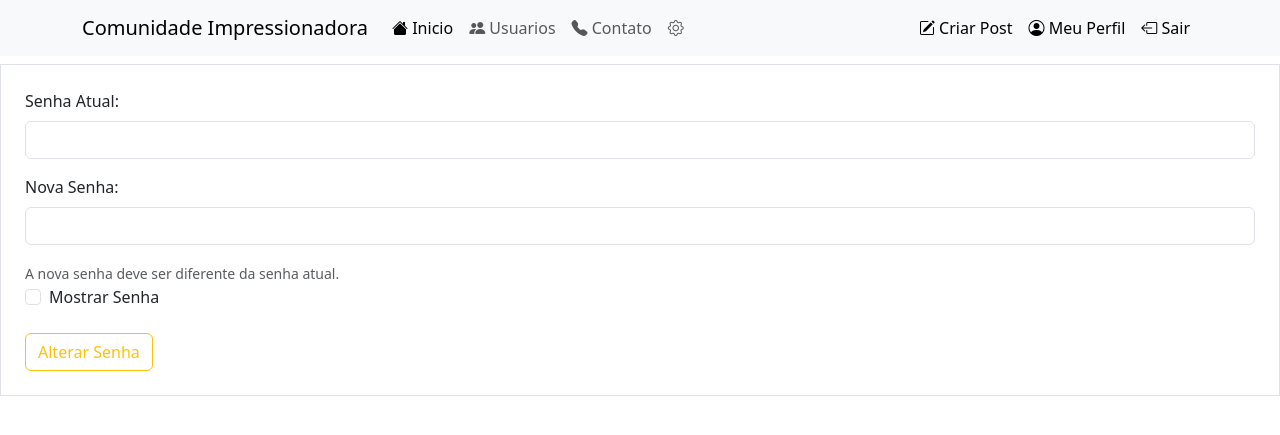
After one commit to AlaiSeide/Site-Comunidade, a Flask app: page /alterar_senha in a window 1280 px wide. The commit adds this page. Shown: the top 435 px of the page. Run offline with Flask 3, Linux system fonts and the light colour scheme; the visitor is signed in with stand-in values (Sample User, id 1).

Commit message:
bug mostrar senha fix

```diff
--- a/comunidadeimpressionadora/routes.py
+++ b/comunidadeimpressionadora/routes.py
@@ -6,6 +6,7 @@ from flask_login import login_user, logout_user, current_user, login_required
 import secrets
 import os
 from PIL import Image
+from itsdangerous import URLSafeTimedSerializer
 
 import smtplib
 from email.mime.multipart import MIMEMultipart
@@ -333,3 +334,104 @@ def set_language(language):
     response = redirect(url_for('home'))  # Redireciona para a página inicial depois de mudar o idioma
     response.set_cookie('lang', language)  # Define um cookie com o idioma escolhido
     return response
+
+
+
+
+# unção para gerar o token
+# Vamos criar uma função que cria uma chave especial para o usuário:
+def gerar_token(usuario):
+    s = URLSafeTimedSerializer(app.config['SECRET_KEY'])
+    return s.dumps({'usuario_id': usuario.id})
+
+def validar_token(token, max_age=3600):
+    s = URLSafeTimedSerializer(app.config['SECRET_KEY'])
+    try:
+        dados = s.loads(token, max_age=max_age)
+    except:
+        return None
+    return dados
+
+def enviar_email(email, token):
+    link = url_for('redefinir_senha', token=token, _external=True)
+    # Aqui você configuraria seu serviço de email para enviar o link
+    # Por simplicidade, vamos só imprimir o link
+    print(f'Clique no link para redefinir sua senha: {link}')
+
+##############
+# Usuário diz que esqueceu a senha.
+# Nós enviamos um link especial para o email dele.
+# Ele clica no link e escolhe uma nova senha.
+# Atualizamos a senha na nossa caixinha.
+
+# Página para o usuário dizer que esqueceu a senha
+
+@app.route('/esqueci_senha', methods=['GET', 'POST'])
+def esqueci_senha():
+    if current_user.is_authenticated:
+        # Usuário já está logado, redirecionar para a página inicial ou perfil
+        return redirect(url_for('perfil'))  # Substitua 'inicio' pela rota adequada
+
+    if request.method == 'POST':
+        email = request.form['email']
+        # Aqui vamos procurar o usuário pelo email
+        usuario = Usuario.query.filter_by(email=email).first()
+        # se existir usuario
+        if usuario:
+            # Criar um token (chave especial)
+            token = gerar_token(usuario)
+            # Enviar o email com o link mágico
+            enviar_email(usuario.email, token)
+            flash('Um email foi enviado com instruções para redefinir sua senha.', 'alert-success')
+        else:
+            flash('Email não encontrado.', 'alert-info')
+        return redirect(url_for('login'))
+    return render_template('esqueci_senha.html')
+
+def gerar_hash(senha):
+    return bcrypt.generate_password_hash(senha)
+
+@app.route('/redefinir_senha/<token>', methods=['GET', 'POST'])
+def redefinir_senha(token):
+    if current_user.is_authenticated:
+        # Usuário já está logado, redirecionar para a página inicial ou perfil
+        return redirect(url_for('inicio'))  # Substitua 'inicio' pela rota adequada
+
+    dados = validar_token(token)
+    if not dados:
+        flash('O link para redefinir a senha é inválido ou expirou.', 'alert-danger')
+        return redirect(url_for('esqueci_senha'))
+
+    usuario = Usuario.query.get(dados['usuario_id'])
+
+    if request.method == 'POST':
+        nova_senha = request.form['senha']
+        usuario.senha = gerar_hash(nova_senha)  # Função para criptografar a senha
+        database.session.commit()
+        flash('Sua senha foi atualizada!', 'alert-success')
+        return redirect(url_for('login'))
+
+    return render_template('redefinir_senha.html')
+
+
+@app.route('/alterar_senha', methods=['GET', 'POST'])
+@login_required
+def alterar_senha():
+    if request.method == 'POST':
+        senha_atual = request.form['senha_atual']
+        nova_senha = request.form['nova_senha']
+
+        # Verificar se a senha atual está correta
+        if bcrypt.check_password_hash(current_user.senha, senha_atual):
+            # Verificar se a nova senha é diferente da atual
+            if not bcrypt.check_password_hash(current_user.senha, nova_senha):
+                # Aqui você pode adicionar verificações adicionais para a força da senha
+                current_user.senha = gerar_hash(nova_senha)
+                database.session.commit()
+                flash('Sua senha foi atualizada com sucesso!', 'alert-success')
+                return redirect(url_for('perfil'))
+            else:
+                flash('A nova senha não pode ser igual à senha atual.', 'alert-info')
+        else:
+            flash('Senha atual incorreta.', 'alert-danger')
+    return render_template('alterar_senha.html')
--- a/comunidadeimpressionadora/static/main.js
+++ b/comunidadeimpressionadora/static/main.js
@@ -1,11 +1,32 @@
+// document.addEventListener('DOMContentLoaded', function() {
+
+//     var campo_senha = document.getElementById("senha");
+//     var mostrar_senha = document.getElementById("mostrar_senha");
+//     console.log(campo_senha);
+//     mostrar_senha.addEventListener('change', function() {
+//         console.log('halo')
+//         if (mostrar_senha.checked) {
+//             campo_senha.type = "text";
+//         } else {
+//             campo_senha.type = "password";
+//         }
+//     });
+// });
+
+
 document.addEventListener('DOMContentLoaded', function() {
-    const campo_senha = document.getElementById("senha");
-    const mostrar_senha = document.getElementById("mostrar_senha");
-    mostrar_senha.addEventListener('change', function() {
-        if (mostrar_senha.checked) {
-            campo_senha.type = "text";
-        } else {
-            campo_senha.type = "password";
+    // Event Listener auf das gesamte Dokument setzen
+    document.addEventListener('change', function(event) {
+        // Überprüfen, ob das geänderte Element die ID 'mostrar_senha' hat
+        if (event.target && event.target.id === 'mostrar_senha') {
+            var campo_senha = document.getElementById("senha");
+            if (campo_senha) {
+                if (event.target.checked) {
+                    campo_senha.type = "text";
+                } else {
+                    campo_senha.type = "password";
+                }
+            }
         }
     });
 });
--- a/comunidadeimpressionadora/static/verificar_caps_lock.js
+++ b/comunidadeimpressionadora/static/verificar_caps_lock.js
@@ -1,14 +1,15 @@
 document.addEventListener("DOMContentLoaded", function() {
-    var campo = document.getElementById("senha");
+    // Delegação de evento para 'keyup' no documento inteiro
+    document.addEventListener("keyup", function(event) {
+        // Verifica se o elemento que disparou o evento tem o ID 'senha'
+        if (event.target && event.target.id === "senha") {
             var mensagemDiv = document.getElementById("mensagem_caps_lock");
-
-    campo.addEventListener("keyup", function(event) {
             if (event.getModifierState("CapsLock")) {
                 mensagemDiv.innerText = "Teclado de Maiúsculas ativado!";
                 mensagemDiv.style.color = "red";
             } else {
                 mensagemDiv.innerText = "";
-
+            }
         }
     });
 });
--- /dev/null
+++ b/comunidadeimpressionadora/templates/alterar_senha.html
@@ -0,0 +1,49 @@
+{% extends 'base.html' %}
+{% block body %}
+
+
+    <form method="POST" class="border p-4 mt-2" autocomplete="off">
+        <input type="hidden" name="csrf_token" value="{{ csrf_token() }}">
+        <!-- {{ csrf_token() }} -->
+        <div class="form-group">
+            <!-- Senha Atual -->
+            <div class="mb-3">
+                <label for="senha_atual"  class="form-label">Senha Atual:</label>
+                <input class="form-control" type="password" id="senha_atual" name="senha_atual" required autocomplete="current-password">
+            </div>
+
+            <!-- Nova Senha -->
+            <div class="mb-3">
+                <label for="nova_senha" class="form-label">Nova Senha:</label>
+                <input class="form-control" type="password" id="nova_senha" name="nova_senha" required autocomplete="new-password">
+            </div>
+
+            <small class="form-text text-muted">A nova senha deve ser diferente da senha atual.</small><br>
+
+            <!-- Mostrar Senha -->
+            <div class="form-check mb-3">
+                <input class="form-check-input" type="checkbox" id="mostrar_senha">
+                <label class="form-check-label" for="mostrar_senha">Mostrar Senha</label>
+            </div>
+
+            <button type="submit" class="btn btn-outline-warning mt-2">Alterar Senha</button>
+        </div>
+    </form>
+
+    <!-- JavaScript para mostrar/ocultar senhas -->
+    <script>
+        const checkbox = document.getElementById('mostrar_senha');
+        const senhaAtual = document.getElementById('senha_atual');
+        const novaSenha = document.getElementById('nova_senha');
+
+        checkbox.addEventListener('change', function() {
+            if (this.checked) {
+                senhaAtual.type = 'text';
+                novaSenha.type = 'text';
+            } else {
+                senhaAtual.type = 'password';
+                novaSenha.type = 'password';
+            }
+        });
+    </script>
+{% endblock %}
--- a/comunidadeimpressionadora/templates/editarperfil.html
+++ b/comunidadeimpressionadora/templates/editarperfil.html
@@ -55,6 +55,8 @@
                             {{ formeditarperfil.email(class="form-control") }}
                         {% endif %}
                     </div>
+
+                    <a href="{{ url_for('alterar_senha') }}">alterar_senha</a>
 
                     <!--Campo de Imagem-->
                     <div class="form-group">
--- a/comunidadeimpressionadora/templates/navbar.html
+++ b/comunidadeimpressionadora/templates/navbar.html
@@ -36,7 +36,7 @@
                     </li>
 
                     <li class="nav-item">
-                        <a class="nav-link active" aria-current="page" href="{{ url_for('sair') }}"><i class="bi bi-box-arrow-left"></i> Sair</a>
+                        <a hx-boost="false" class="nav-link active" aria-current="page" href="{{ url_for('sair') }}"><i class="bi bi-box-arrow-left"></i> Sair</a>
                     </li>
                 <!--Isso ai so vai aparecer se o usuario nao estiver autenticado-->
                 {% else %}
```
Also changed, not shown: comunidadeimpressionadora/__init__.py (+7 -2 lines), comunidadeimpressionadora/templates/esqueci_senha.html (added, +14 -0 lines), comunidadeimpressionadora/templates/login.html (+6 -4 lines), comunidadeimpressionadora/templates/redefinir_senha.html (added, +14 -0 lines), comunidadeimpressionadora/static/fotos_perfil/mario994055d9e2678f53.jpg (added). Lines whose indentation alone changed are shown as unchanged.
